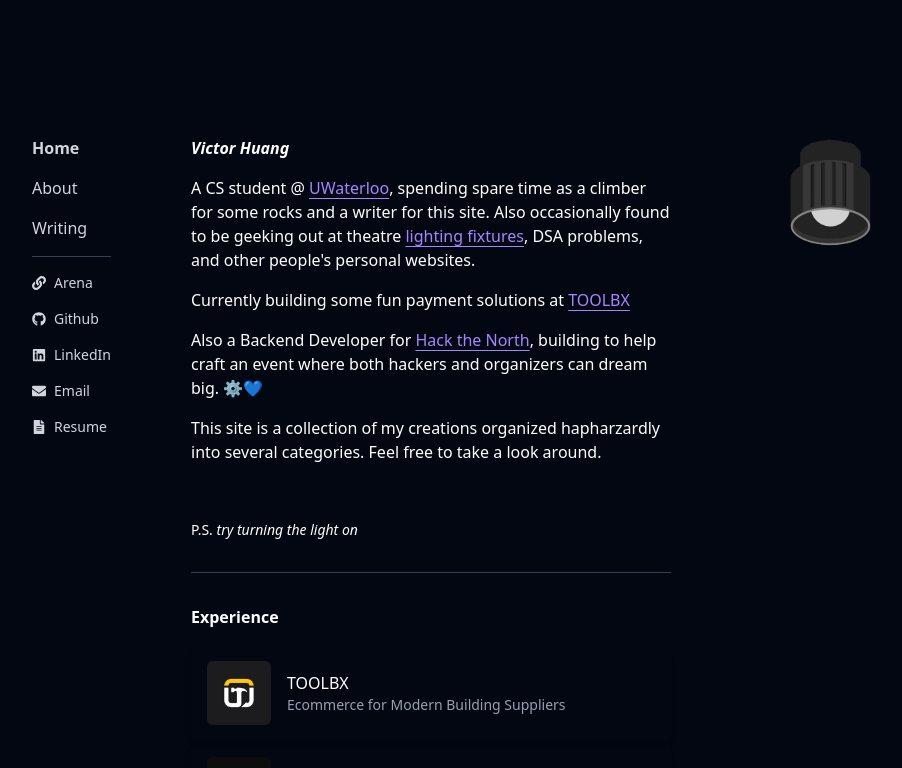
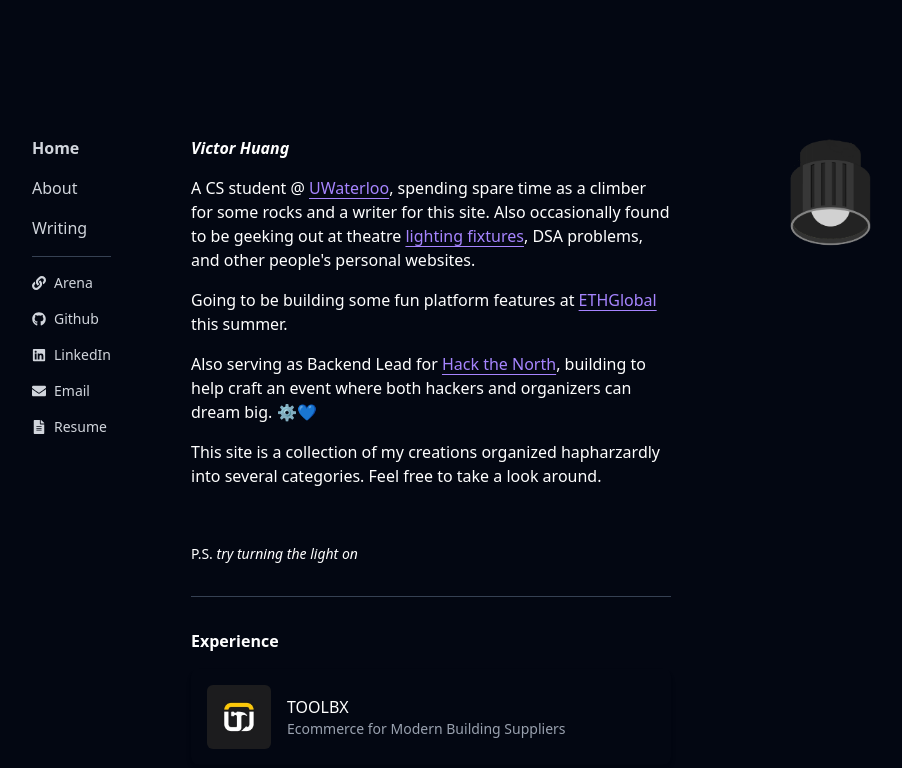
Before and after one commit to vichua2006/personal-site, a React (Vite) app: page / in a window 1280 px wide. Shown: the top 768 px of the page, without its empty margins (209-1111 px from the left). Built offline with nearby package versions, Linux system fonts and the light colour scheme.

Commit message:
chore: about me copy change

```diff
--- a/src/pages/Home.tsx
+++ b/src/pages/Home.tsx
@@ -26,17 +26,18 @@
       </p>
 
       <p className="my-4">
-        Currently building some fun payment solutions at {" "}
+        Going to be building some fun platform features at {" "}
         <a
-          href="https://toolbx.com/"
+          href="https://ethglobal.com/"
           className="z-50 text-violet-400 underline underline-offset-4"
         >
-          TOOLBX
+          ETHGlobal
         </a>
+        {" "} this summer.
       </p>
 
       <p className="my-4">
-        Also a Backend Developer for{" "}
+        Also serving as Backend Lead for{" "}
         <a
           href="https://hackthenorth.com/"
           className="z-50 text-violet-400 underline underline-offset-4"
```
